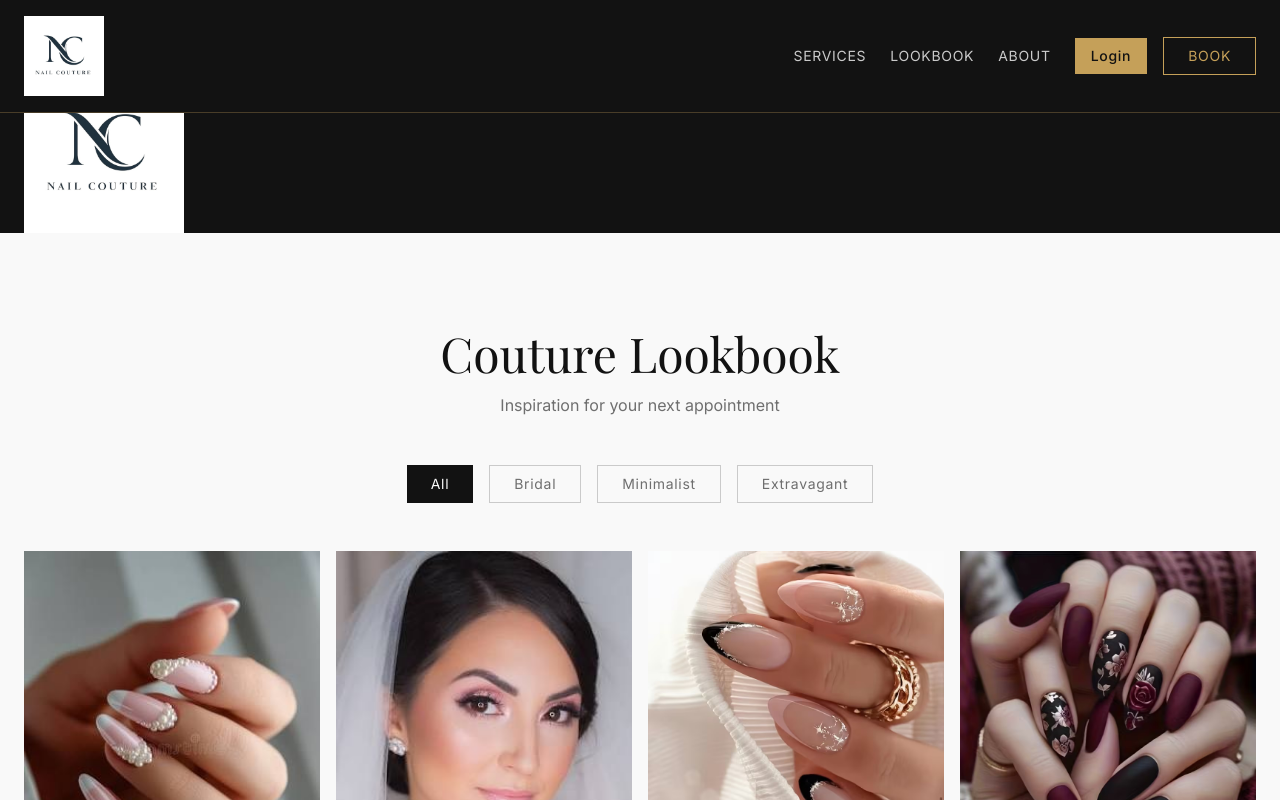
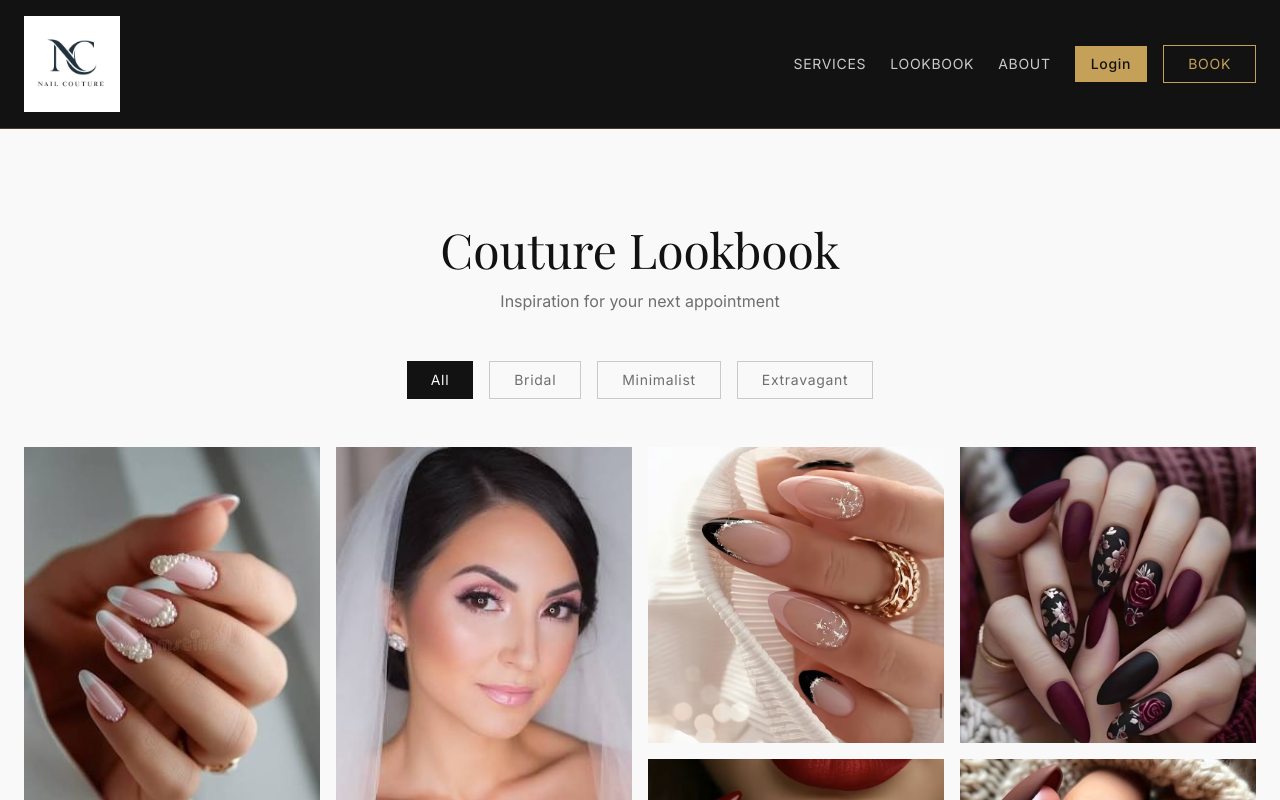
Before and after one commit to maskman992003-bot/Nail-Couture, a React (Vite) app: page / in a window 1280 px wide. Shown: the top 800 px of the page. Built offline with nearby package versions, Linux system fonts and the light colour scheme.

Commit message:
revert: restore original navbar with logo

```diff
--- a/src/App.jsx
+++ b/src/App.jsx
@@ -34,16 +34,7 @@ function App() {
     <div className="min-h-screen bg-offwhite flex flex-col">
       <Navbar currentPage={currentPage} onNavigate={setCurrentPage} />
 
-      <div className="h-32 sm:h-40 bg-charcoal relative -mt-8 sm:-mt-10 z-40">
-        <img
-          src="/NC.jpg"
-          alt="Nail Couture"
-          className="h-full w-auto absolute left-4 sm:left-6 top-0 cursor-pointer"
-          onClick={() => setCurrentPage('home')}
-        />
-      </div>
-
-      <main className="flex-1 relative z-10">
+      <main className="flex-1">
         {currentPage === 'home' && (
           <>
             <Lookbook />
--- a/src/components/Navbar.jsx
+++ b/src/components/Navbar.jsx
@@ -17,15 +17,19 @@ export default function Navbar({ currentPage, onNavigate }) {
   };
 
   return (
-    <nav className="sticky top-0 z-[60] bg-charcoal border-b border-gold/30">
+    <nav className="sticky top-0 z-50 bg-charcoal border-b border-gold/30">
       <div className="max-w-7xl mx-auto px-4 sm:px-6 py-4">
         <div className="flex items-center justify-between">
-          <img
-            src="/NC.jpg"
-            alt="Nail Couture"
-            className="h-16 sm:h-20 w-auto cursor-pointer"
+          <div
+            className="cursor-pointer"
             onClick={() => onNavigate('home')}
-          />
+          >
+            <img
+              src="/NC.jpg"
+              alt="Nail Couture"
+              className="h-20 sm:h-24 w-auto"
+            />
+          </div>
 
           <div className="flex items-center gap-4 sm:gap-6">
             <div className="hidden md:flex items-center gap-6">
```
